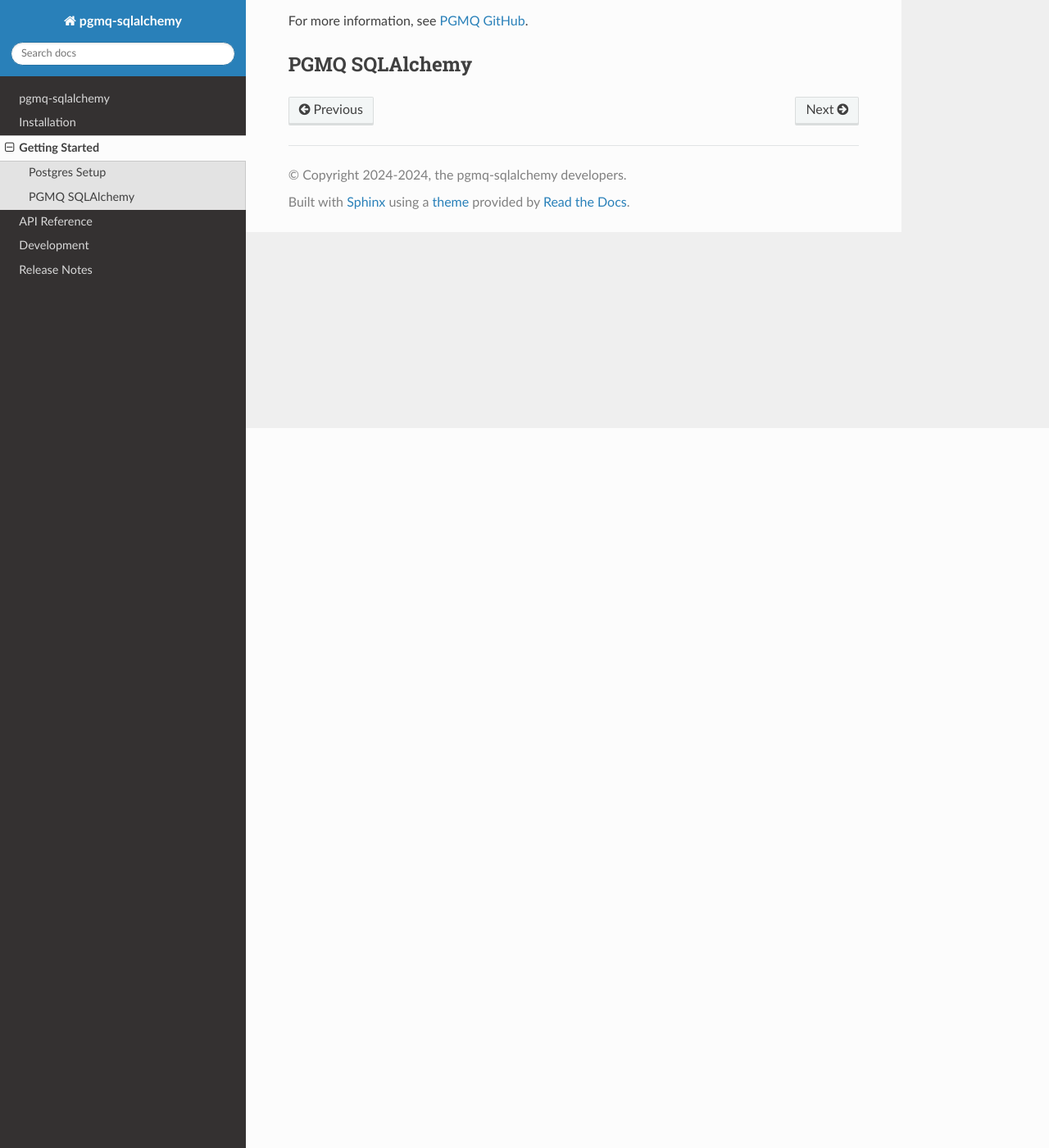
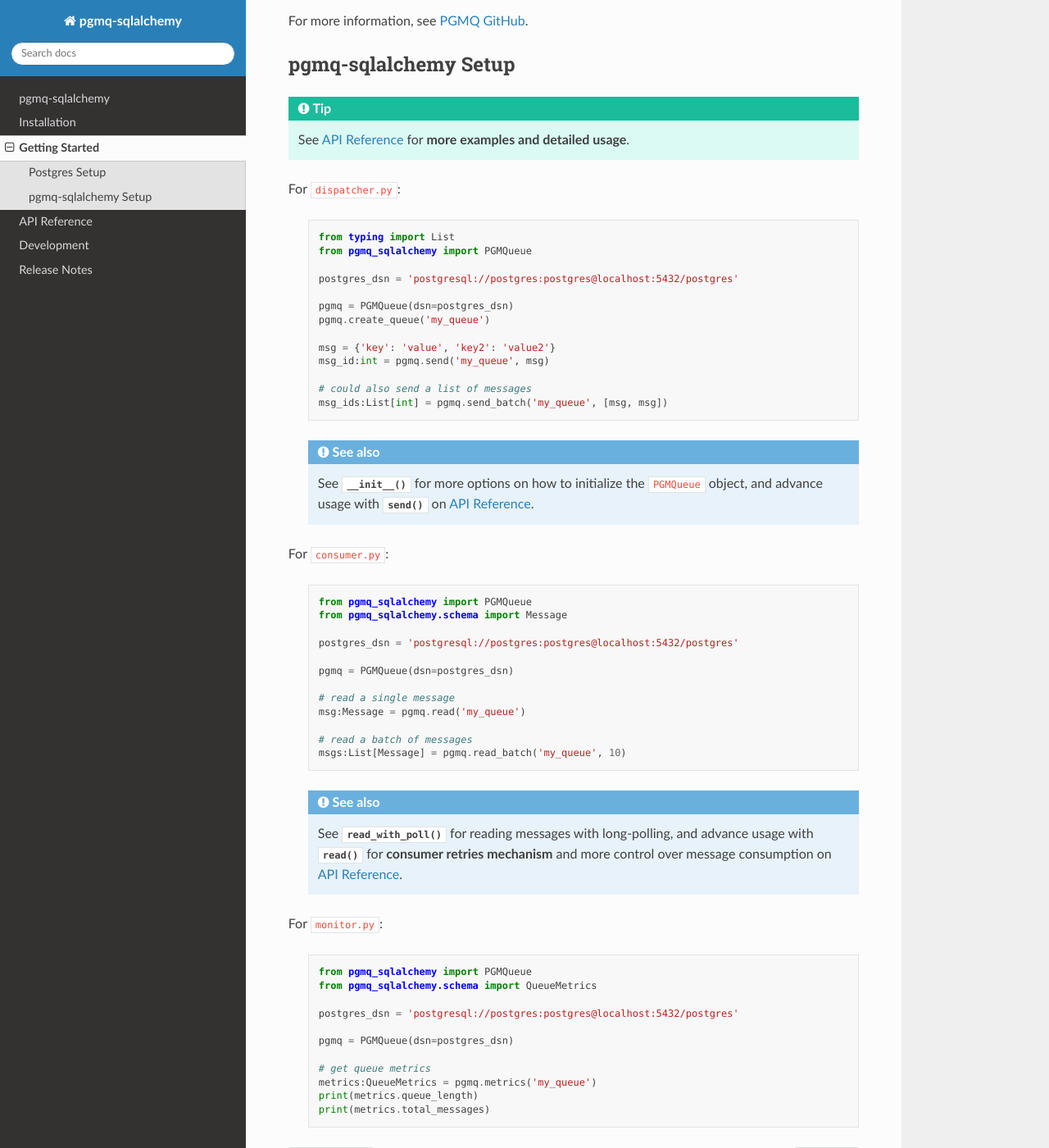
Before and after one commit to jason810496/pgmq-sqlalchemy, a Sphinx documentation site: the page built from doc/getting-started.rst, in a window 1280 px wide and 1400 px high, scrolled down 878 px. Shown: the whole window at 82% size. Built offline with Sphinx 7.4.7 and the Read the Docs theme 2.0.0, drawn with Linux system fonts in a browser that asks for light colours.

Commit message:
doc: add getting started section

```diff
--- a/doc/getting-started.rst
+++ b/doc/getting-started.rst
@@ -42,5 +42,81 @@
 
 For more information, see `PGMQ GitHub <https://github.com/tembo-io/pgmq>`_.
 
-PGMQ SQLAlchemy
----------------
+pgmq-sqlalchemy Setup
+---------------------
+
+.. tip::
+
+    See `API Reference <api-reference>`_ for **more examples and detailed usage**.
+
+For ``dispatcher.py``:
+
+    .. code-block:: python
+
+        from typing import List
+        from pgmq_sqlalchemy import PGMQueue
+
+        postgres_dsn = 'postgresql://postgres:postgres@localhost:5432/postgres'
+
+        pgmq = PGMQueue(dsn=postgres_dsn)
+        pgmq.create_queue('my_queue')
+
+        msg = {'key': 'value', 'key2': 'value2'}
+        msg_id:int = pgmq.send('my_queue', msg)
+
+        # could also send a list of messages
+        msg_ids:List[int] = pgmq.send_batch('my_queue', [msg, msg])
+
+    .. seealso::
+
+        .. _init_method: ref:`pgmq_sqlalchemy.PGMQueue.__init__`
+        .. |init_method| replace:: :py:meth:`~pgmq_sqlalchemy.PGMQueue.__init__`
+
+        .. _send_method: ref:`pgmq_sqlalchemy.PGMQueue.send`
+        .. |send_method| replace:: :py:meth:`~pgmq_sqlalchemy.PGMQueue.send`
+
+        See |init_method|_ for more options on how to initialize the ``PGMQueue`` object, and advance usage with |send_method|_ on `API Reference <api-reference>`_.
+
+
+For ``consumer.py``:
+
+    .. code-block:: python
+
+        from pgmq_sqlalchemy import PGMQueue
+        from pgmq_sqlalchemy.schema import Message
+
+        postgres_dsn = 'postgresql://postgres:postgres@localhost:5432/postgres'
+
+        pgmq = PGMQueue(dsn=postgres_dsn)
+
+        # read a single message
+        msg:Message = pgmq.read('my_queue')
+
+        # read a batch of messages
+        msgs:List[Message] = pgmq.read_batch('my_queue', 10)
+
+    .. seealso::
+
+        .. _read_with_poll_method: ref:`pgmq_sqlalchemy.PGMQueue.read_with_poll`
+        .. |read_with_poll_method| replace:: :py:meth:`~pgmq_sqlalchemy.PGMQueue.read_with_poll`
+
+        .. _read_method: ref:`pgmq_sqlalchemy.PGMQueue.read`
+        .. |read_method| replace:: :py:meth:`~pgmq_sqlalchemy.PGMQueue.read`
+
+        See |read_with_poll_method|_ for reading messages with long-polling, and advance usage with |read_method|_ for **consumer retries mechanism** and more control over message consumption on `API Reference <api-reference>`_.
+
+For ``monitor.py``:
+
+    .. code-block:: python
+
+        from pgmq_sqlalchemy import PGMQueue
+        from pgmq_sqlalchemy.schema import QueueMetrics
+
+        postgres_dsn = 'postgresql://postgres:postgres@localhost:5432/postgres'
+
+        pgmq = PGMQueue(dsn=postgres_dsn)
+
+        # get queue metrics
+        metrics:QueueMetrics = pgmq.metrics('my_queue')
+        print(metrics.queue_length)
+        print(metrics.total_messages)
```
Also changed, not shown: 1 other file.
